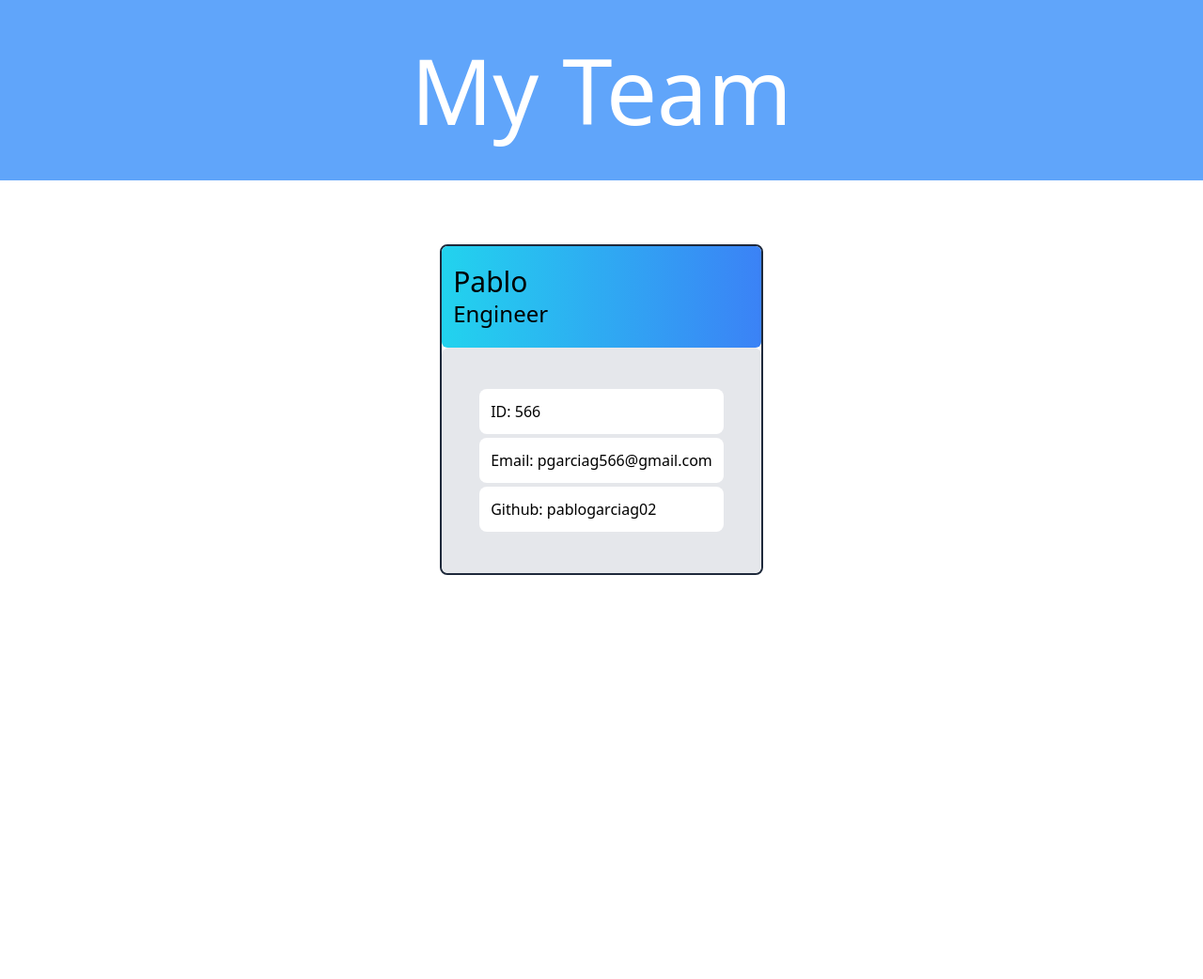
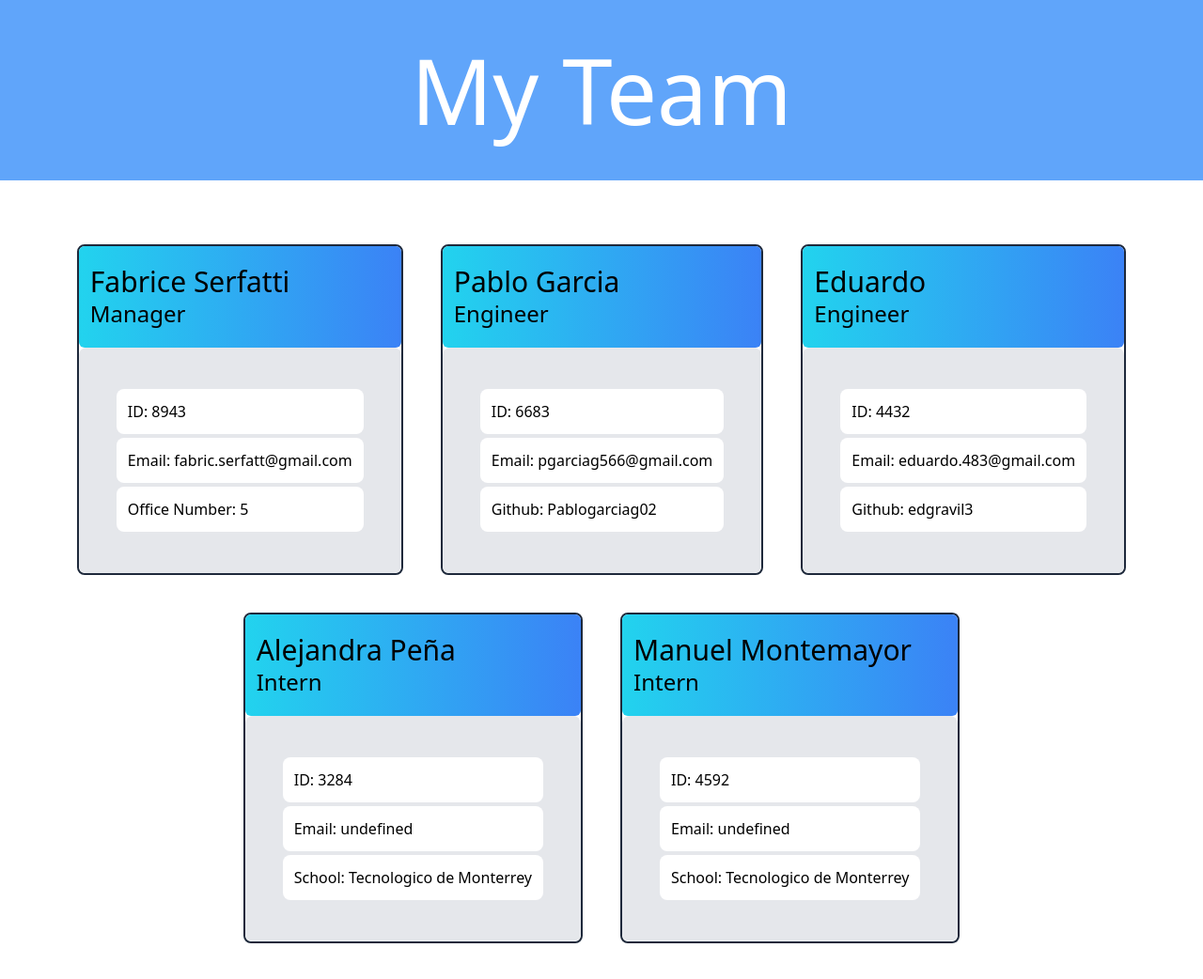
Before and after one commit to Pablogarciag02/Team-Profile-Generator, a website: page dist/index.html in a window 1280 px wide. Shown: the whole page at 94% size. Before the commit the page ends 800 px from the top, so only its background shows below. Drawn offline with nearby package versions, Linux system fonts and the light colour scheme.

Commit message:
index.html works fine

```diff
--- a/dist/index.html
+++ b/dist/index.html
@@ -20,17 +20,77 @@
 
     <div class ="m-5 border-2 border-slate-800 rounded-lg">
         <div class ="bg-gradient-to-r from-cyan-400 to-blue-500 hover:from-blue-500 hover:to-cyan-400 p-3 py-5 border-1 rounded-md">
-            <h2 class="text-3xl">Pablo</h2>
+            <h2 class="text-3xl">Fabrice Serfatti</h2>
+            <h3 class ="text-2xl">Manager</h3>
+            <i class="gg-smile-mouth-open"></i>
+        </div>
+
+        <div class="bg-gray-200 p-3 py-10 px-10 rounded-lg ">
+            <p class ="bg-white p-3 my-1 rounded-lg">ID: 8943</p>
+
+            <p class ="bg-white p-3 my-1 rounded-lg">Email: <a href="mailto:fabric.serfatt@gmail.com">fabric.serfatt@gmail.com</a></p>
+
+            <p class ="bg-white p-3 my-1 rounded-lg">Office Number: 5</p>
+        </div>
+    </div>
+    <div class ="m-5 border-2 border-slate-800 rounded-lg">
+        <div class ="bg-gradient-to-r from-cyan-400 to-blue-500 hover:from-blue-500 hover:to-cyan-400 p-3 py-5 border-1 rounded-md">
+            <h2 class="text-3xl">Pablo Garcia</h2>
             <h3 class ="text-2xl">Engineer</h3>
             <i class="gg-code-slash"></i>
         </div>
 
         <div class="bg-gray-200 p-3 py-10 px-10 rounded-lg ">
-            <p class ="bg-white p-3 my-1 rounded-lg">ID: 566</p>
+            <p class ="bg-white p-3 my-1 rounded-lg">ID: 6683</p>
 
             <p class ="bg-white p-3 my-1 rounded-lg">Email: <a href="mailto:pgarciag566@gmail.com">pgarciag566@gmail.com</a></p>
 
-            <p class ="bg-white p-3 my-1 rounded-lg">Github:<a href="https://github.com/Pablogarciag02/Team-Profile-Generator"> pablogarciag02</a></p>
+            <p class ="bg-white p-3 my-1 rounded-lg">Github:<a href="https://github.com/Pablogarciag02"> Pablogarciag02</a></p>
+        </div>
+    </div>
+    <div class ="m-5 border-2 border-slate-800 rounded-lg">
+        <div class ="bg-gradient-to-r from-cyan-400 to-blue-500 hover:from-blue-500 hover:to-cyan-400 p-3 py-5 border-1 rounded-md">
+            <h2 class="text-3xl">Eduardo </h2>
+            <h3 class ="text-2xl">Engineer</h3>
+            <i class="gg-code-slash"></i>
+        </div>
+
+        <div class="bg-gray-200 p-3 py-10 px-10 rounded-lg ">
+            <p class ="bg-white p-3 my-1 rounded-lg">ID: 4432</p>
+
+            <p class ="bg-white p-3 my-1 rounded-lg">Email: <a href="mailto:eduardo.483@gmail.com">eduardo.483@gmail.com</a></p>
+
+            <p class ="bg-white p-3 my-1 rounded-lg">Github:<a href="https://github.com/Pablogarciag02"> edgravil3</a></p>
+        </div>
+    </div>
+    <div class ="m-5 border-2 border-slate-800 rounded-lg">
+        <div class ="bg-gradient-to-r from-cyan-400 to-blue-500 hover:from-blue-500 hover:to-cyan-400 p-3 py-5 border-1 rounded-md">
+            <h2 class="text-3xl">Alejandra Peña</h2>
+            <h3 class ="text-2xl">Intern</h3>
+            <i class="gg-boy"></i>
+        </div>
+
+        <div class="bg-gray-200 p-3 py-10 px-10 rounded-lg ">
+            <p class ="bg-white p-3 my-1 rounded-lg">ID: 3284</p>
+
+            <p class ="bg-white p-3 my-1 rounded-lg">Email: <a href="mailto:undefined">undefined</a></p>
+
+            <p class ="bg-white p-3 my-1 rounded-lg">School: Tecnologico de Monterrey</p>
+        </div>
+    </div>
+    <div class ="m-5 border-2 border-slate-800 rounded-lg">
+        <div class ="bg-gradient-to-r from-cyan-400 to-blue-500 hover:from-blue-500 hover:to-cyan-400 p-3 py-5 border-1 rounded-md">
+            <h2 class="text-3xl">Manuel Montemayor</h2>
+            <h3 class ="text-2xl">Intern</h3>
+            <i class="gg-boy"></i>
+        </div>
+
+        <div class="bg-gray-200 p-3 py-10 px-10 rounded-lg ">
+            <p class ="bg-white p-3 my-1 rounded-lg">ID: 4592</p>
+
+            <p class ="bg-white p-3 my-1 rounded-lg">Email: <a href="mailto:undefined">undefined</a></p>
+
+            <p class ="bg-white p-3 my-1 rounded-lg">School: Tecnologico de Monterrey</p>
         </div>
     </div>
 
```
